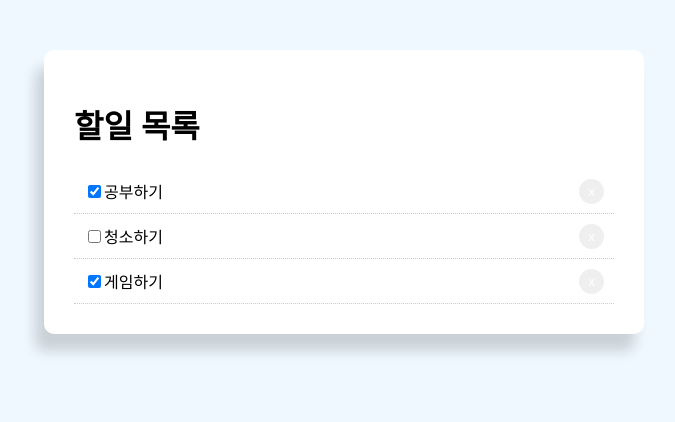
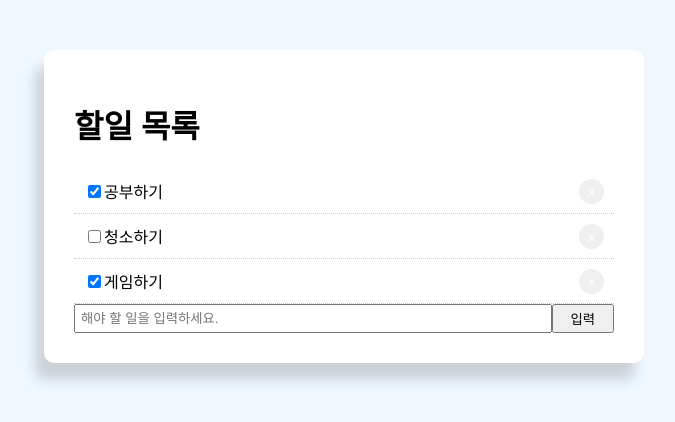
Before and after one commit to DongHyukki/hyuki-react-todo, a React (Create React App) app: page / in a window 1280 px wide. Shown: the top 422 px of the page, without its empty margins (296-971 px from the left). Built offline with nearby package versions, Linux system fonts and the light colour scheme.

Commit message:
feat: Todo List 따라하기 ( todo 추가 )

```diff
--- a/src/App.tsx
+++ b/src/App.tsx
@@ -1,7 +1,29 @@
-import React, {Component, CSSProperties, MouseEventHandler} from "react";
+import React, {ChangeEvent, Component, CSSProperties, MouseEventHandler} from "react";
 import "./App.css"
 
 export default class App extends Component<any, any> {
+
+  state = {
+    todoData: [
+      {
+        id: "1",
+        title: "공부하기",
+        completed: true
+      },
+      {
+        id: "2",
+        title: "청소하기",
+        completed: false
+      },
+      {
+        id: "3",
+        title: "게임하기",
+        completed: true
+      }
+    ] as Array<any>,
+
+    insertTodoText: ""
+  }
 
   btnStyle = {
     color: "#fff",
@@ -21,28 +43,29 @@ export default class App extends Component<any, any> {
   }
 
   private deleteTodo(id: string) {
-    let filteredTodoData = this.todoData.filter(data => data.id !== id)
+    let filteredTodoData = this.state.todoData.filter(data => data.id !== id)
     console.log(filteredTodoData)
-    this.todoData = filteredTodoData
+    this.setState({todoData: filteredTodoData})
   }
 
-  private todoData = [
-    {
-      id: "1",
-      title: "공부하기",
-      completed: true
-    },
-    {
-      id: "2",
-      title: "청소하기",
-      completed: false
-    },
-    {
-      id: "3",
-      title: "게임하기",
-      completed: true
-    }
-  ] as Array<any>
+  // private insertTodo() {
+  //   let newTodoData = this.state.todoData
+  //   newTodoData[this.state.todoData.length] =
+  //     {
+  //       id: this.state.todoData.length + 1,
+  //       title: this.state.insertTodoText,
+  //       completed: false
+  //     }
+  //
+  //   this.setState({
+  //     todoData: newTodoData,
+  //     insertTodoText: ""
+  //   })
+  // }
+
+  private handleChange(e: ChangeEvent<HTMLInputElement>) {
+    this.setState({insertTodoText: e.target.value})
+  }
 
   /**
    * react에서 요소의 리스트를 나열할때는 Key를 반드시 넣어줘야 한다.
@@ -56,7 +79,7 @@ export default class App extends Component<any, any> {
           <div className="title">
             <h1> 할일 목록 </h1>
           </div>
-          {this.todoData.map((todo) => (
+          {this.state.todoData.map((todo) => (
               <div style={this.getStyle()} key={todo.id}>
                 <input type="checkbox" defaultChecked={todo.completed}/>
                 {todo.title}
@@ -64,9 +87,47 @@ export default class App extends Component<any, any> {
               </div>
             )
           )}
+          <form style={{display: "flex"}} onSubmit={(e) => this.handleSubmit(e)}>
+            <input
+              type={"text"}
+              name={"value"}
+              style={{flex: '10', padding: '5px'}}
+              placeholder={"해야 할 일을 입력하세요."}
+              value={this.state.insertTodoText}//요부분을 state 로 관리하는게 포인트
+              onChange={(e) => this.handleChange(e)}
+            />
+            <input
+              type={"submit"}
+              value={"입력"}
+              className={"btn"}
+              style={{flex: '1'}}
+            />
+          </form>
         </div>
       </div>
     )
   }
 
+  private handleSubmit(e: React.FormEvent<HTMLFormElement>) {
+    e.preventDefault() // 페이지가 리로드 되는것을 막아줌
+
+    // let newTodoData = this.state.todoData
+    // newTodoData[this.state.todoData.length] =
+    //   {
+    //     id: this.state.todoData.length + 1,
+    //     title: this.state.insertTodoText,
+    //     completed: false
+    //   }
+
+    let newTodoData = [...this.state.todoData, { // 전개연산자를 통해 처리할 수 있음
+      id: this.state.todoData.length + 1,
+      title: this.state.insertTodoText,
+      completed: false
+    }]
+
+    this.setState({
+      todoData: newTodoData,
+      insertTodoText: ""
+    })
+  }
 }
```
